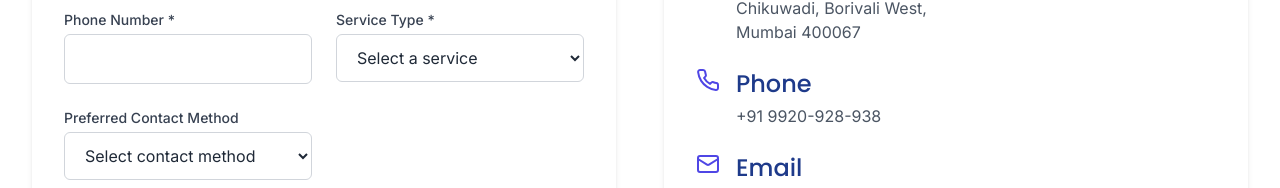
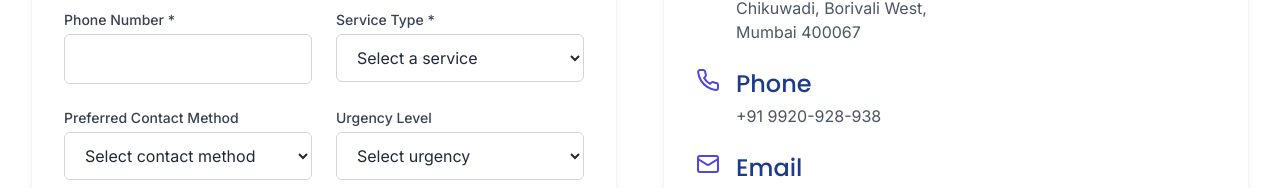
Before and after one commit to imvijaychaurasia/yatriguardian, a React (Vite) app: page /contact in a window 1280 px wide. Shown: the part 764-952 px from the top of the page. Built offline with nearby package versions, Linux system fonts and the light colour scheme.

Commit message:
Updated ContactForm.tsx

```diff
--- a/src/components/contact/ContactForm.tsx
+++ b/src/components/contact/ContactForm.tsx
@@ -167,6 +167,24 @@ Message: ${formData.message}`;
               </select>
             </div>
 
+            <div>
+              <label htmlFor="urgency" className="block text-sm font-medium text-gray-700 mb-1">
+                Urgency Level
+              </label>
+              <select
+                id="urgency"
+                name="urgency"
+                value={formData.urgency}
+                onChange={handleChange}
+                className="select"
+              >
+                <option value="" disabled>Select urgency</option>
+                <option value="low">Low - Within 30 days</option>
+                <option value="medium">Medium - Within 14 days</option>
+                <option value="high">High - Within 7 days</option>
+                <option value="urgent">Urgent - Within 48 hours</option>
+              </select>
+            </div>
           </div>
 
           <div>
```
